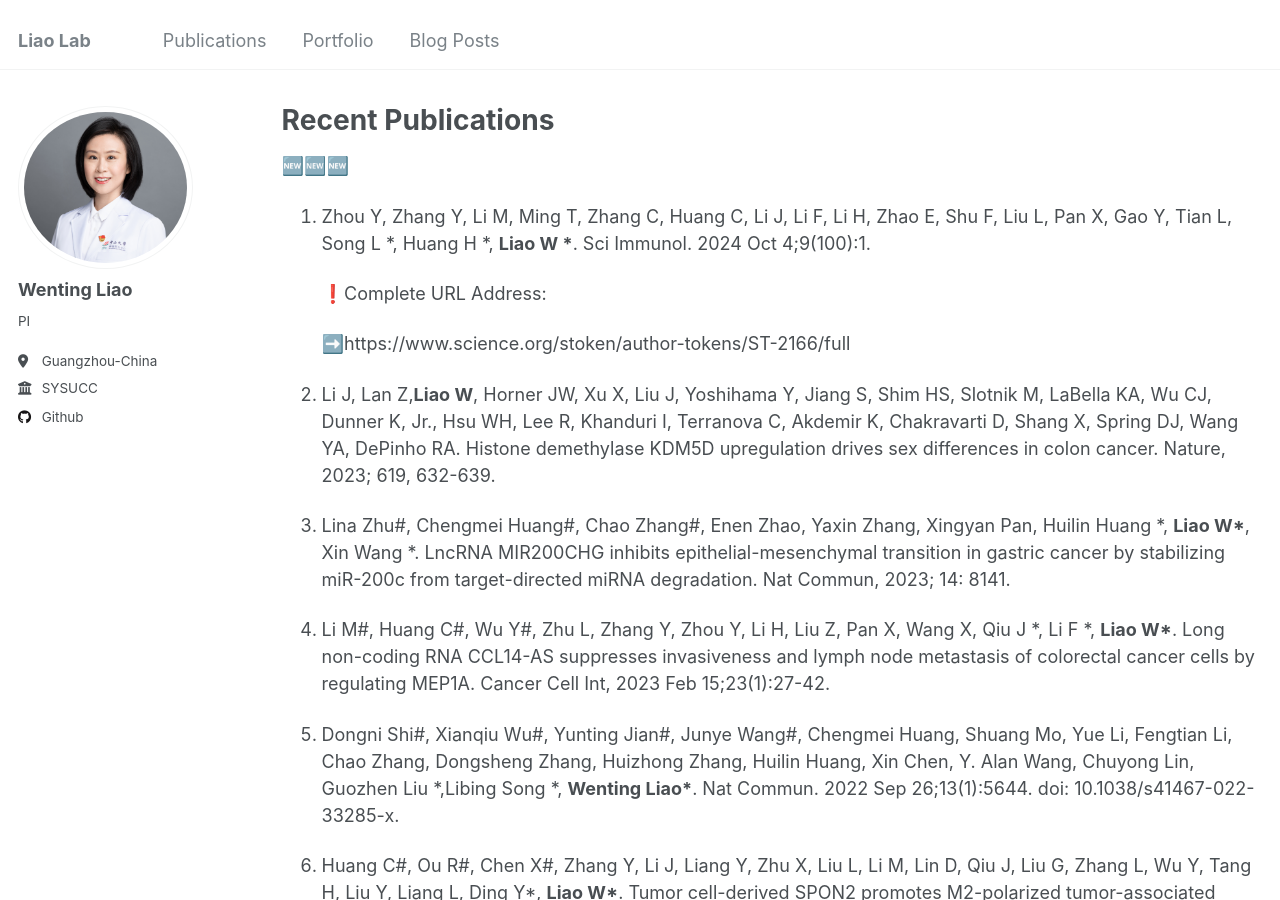
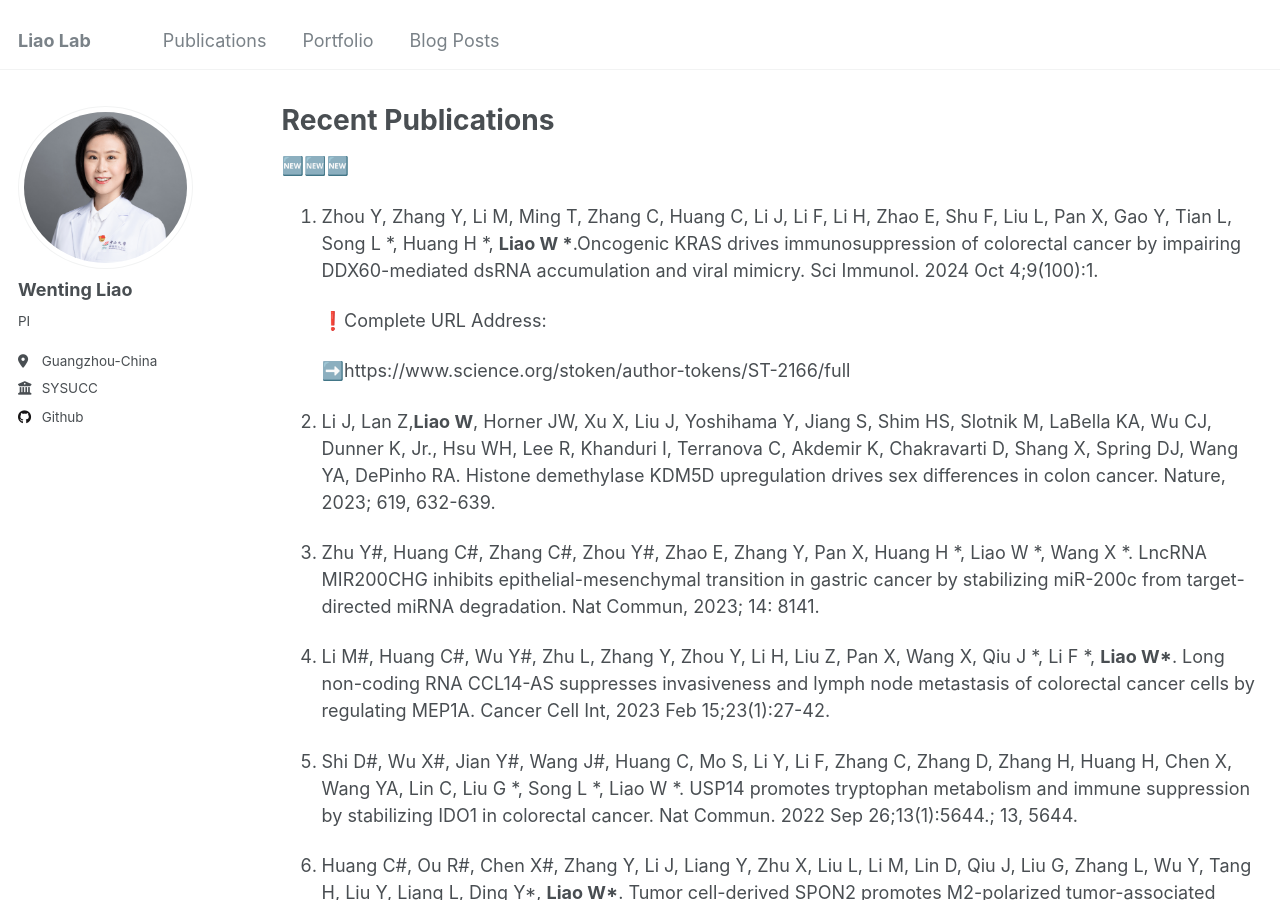
Before and after one commit to ImmunoTransLab/ImmunoTransLab, a Jekyll site: the page built from _pages/publications.md, in a window 1280 px wide and 900 px high. Built offline with Jekyll 4.4.1, drawn with Linux system fonts in a browser that asks for light colours.

Commit message:
Update publications.md

```diff
--- a/_pages/publications.md
+++ b/_pages/publications.md
@@ -9,33 +9,32 @@ author_profile: true
 
 
   🆕🆕🆕
-1. Zhou Y, Zhang Y, Li M, Ming T, Zhang C, Huang C, Li J, Li F, Li H, Zhao E, Shu F, Liu L, Pan X, Gao Y, Tian L, Song L *, Huang H *, __Liao W *__. Sci Immunol. 2024 Oct 4;9(100):1.
+1. Zhou Y, Zhang Y, Li M, Ming T, Zhang C, Huang C, Li J, Li F, Li H, Zhao E, Shu F, Liu L, Pan X, Gao Y, Tian L, Song L *, Huang H *, __Liao W *__.Oncogenic KRAS drives immunosuppression of colorectal cancer by impairing DDX60-mediated dsRNA accumulation and viral mimicry. Sci Immunol. 2024 Oct 4;9(100):1.
 
    ❗️Complete URL Address:
 
    ➡️https://www.science.org/stoken/author-tokens/ST-2166/full
 
 
-3. Li J, Lan Z,<strong>Liao W</strong>, Horner JW, Xu X, Liu J, Yoshihama Y, Jiang S, Shim HS, Slotnik M, LaBella KA, Wu CJ, Dunner K, Jr., Hsu WH, Lee R, Khanduri I, Terranova C, Akdemir K, Chakravarti D, Shang X, Spring DJ, Wang YA, DePinho RA. Histone demethylase KDM5D upregulation drives sex differences in colon cancer. Nature, 2023; 619, 632-639.
+2. Li J, Lan Z,<strong>Liao W</strong>, Horner JW, Xu X, Liu J, Yoshihama Y, Jiang S, Shim HS, Slotnik M, LaBella KA, Wu CJ, Dunner K, Jr., Hsu WH, Lee R, Khanduri I, Terranova C, Akdemir K, Chakravarti D, Shang X, Spring DJ, Wang YA, DePinho RA. Histone demethylase KDM5D upregulation drives sex differences in colon cancer. Nature, 2023; 619, 632-639.
 
 
-4. Lina Zhu#, Chengmei Huang#, Chao Zhang#, Enen Zhao, Yaxin Zhang, Xingyan Pan, Huilin Huang *, __Liao W*__, Xin Wang *. LncRNA MIR200CHG inhibits epithelial-mesenchymal transition in gastric cancer by stabilizing miR-200c from target-directed miRNA degradation. Nat Commun, 2023; 14: 8141.
+3. Zhu Y#, Huang C#, Zhang C#, Zhou Y#, Zhao E, Zhang Y, Pan X, Huang H *, Liao W *, Wang X *. LncRNA MIR200CHG inhibits epithelial-mesenchymal transition in gastric cancer by stabilizing miR-200c from target-directed miRNA degradation. Nat Commun, 2023; 14: 8141.
 
-
-5. Li M#, Huang C#, Wu Y#, Zhu L, Zhang Y, Zhou Y, Li H, Liu Z, Pan X, Wang X, Qiu J *, Li F *, <strong>Liao W*</strong>. Long non-coding RNA CCL14-AS suppresses invasiveness and lymph node metastasis of colorectal cancer cells by regulating MEP1A. Cancer Cell Int, 2023 Feb 15;23(1):27-42.
+4. Li M#, Huang C#, Wu Y#, Zhu L, Zhang Y, Zhou Y, Li H, Liu Z, Pan X, Wang X, Qiu J *, Li F *, <strong>Liao W*</strong>. Long non-coding RNA CCL14-AS suppresses invasiveness and lymph node metastasis of colorectal cancer cells by regulating MEP1A. Cancer Cell Int, 2023 Feb 15;23(1):27-42.
 
 
 
-6. Dongni Shi#, Xianqiu Wu#, Yunting Jian#, Junye Wang#, Chengmei Huang, Shuang Mo, Yue Li, Fengtian Li, Chao Zhang, Dongsheng Zhang, Huizhong Zhang, Huilin Huang, Xin Chen, Y. Alan Wang, Chuyong Lin, Guozhen Liu *,Libing Song *, <strong>Wenting Liao*</strong>. Nat Commun. 2022 Sep 26;13(1):5644. doi: 10.1038/s41467-022-33285-x.
+5. Shi D#, Wu X#, Jian Y#, Wang J#, Huang C, Mo S, Li Y, Li F, Zhang C, Zhang D, Zhang H, Huang H, Chen X, Wang YA, Lin C, Liu G *, Song L *, Liao W *. USP14 promotes tryptophan metabolism and immune suppression by stabilizing IDO1 in colorectal cancer. Nat Commun. 2022 Sep 26;13(1):5644.; 13, 5644.
 
 
-7. Huang C#, Ou R#, Chen X#, Zhang Y, Li J, Liang Y, Zhu X, Liu L, Li M, Lin D, Qiu J, Liu G, Zhang L, Wu Y, Tang H, Liu Y, Liang L, Ding Y*, <strong>Liao W*</strong>. Tumor cell-derived SPON2 promotes M2-polarized tumor-associated macrophage infiltration and cancer progression by activating PYK2 in CRC. J Exp Clin Cancer Res. 2021 Sep 28;40(1):304.
+6. Huang C#, Ou R#, Chen X#, Zhang Y, Li J, Liang Y, Zhu X, Liu L, Li M, Lin D, Qiu J, Liu G, Zhang L, Wu Y, Tang H, Liu Y, Liang L, Ding Y*, <strong>Liao W*</strong>. Tumor cell-derived SPON2 promotes M2-polarized tumor-associated macrophage infiltration and cancer progression by activating PYK2 in CRC. J Exp Clin Cancer Res. 2021 Sep 28;40(1):304.
 
 
-8. Wang S#, Qiu J#, Liu L#, Su C, Qi L, Huang C, Chen X, Zhang Y, Ye Y, Ding Y, Liang L*, <strong>Liao W*</strong>. CREB5 promotes invasiveness and metastasis in colorectal cancer by directly activating MET. J Exp Clin Cancer Res. 2020 Aug 25;39(1):168.
+7. Wang S#, Qiu J#, Liu L#, Su C, Qi L, Huang C, Chen X, Zhang Y, Ye Y, Ding Y, Liang L*, <strong>Liao W*</strong>. CREB5 promotes invasiveness and metastasis in colorectal cancer by directly activating MET. J Exp Clin Cancer Res. 2020 Aug 25;39(1):168.
 
 
-9. Zhu X#, Wang F#, Wu X, Li Z, Wang Z, Ren X, Zhou Y, Song F, Liang Y, Zeng Z, Liao W, Ding Y  *,__Liao W *__,Liang L  *. FBX8 promotes metastatic dormancy of colorectal cancer in liver. Cell Death Dis. 2020 Aug 14;11(8):622.
+8. Zhu X#, Wang F#, Wu X, Li Z, Wang Z, Ren X, Zhou Y, Song F, Liang Y, Zeng Z, Liao W, Ding Y  *,__Liao W *__,Liang L  *. FBX8 promotes metastatic dormancy of colorectal cancer in liver. Cell Death Dis. 2020 Aug 14;11(8):622.
 
 
-10. <strong>Liao W</strong>, Overman MJ, Boutin AT, Shang X, Zhao D, Dey P, Li J, Wang G, Lan Z, Li J, Tang M, Jiang S, Ma X, Chen P, Katkhuda R, Korphaisarn K, Chakravarti D, Chang A, Spring DJ, Chang Q, Zhang J, Maru DM, Maeda DY, Zebala JA, Kopetz S, Wang YA *, DePinho RA *. KRAS-IRF2 axis drives immune suppression and immune therapy resistance in colorectal cancer. Cancer Cell, 2019 Apr 15;35(4):559-572.
+9. <strong>Liao W</strong>, Overman MJ, Boutin AT, Shang X, Zhao D, Dey P, Li J, Wang G, Lan Z, Li J, Tang M, Jiang S, Ma X, Chen P, Katkhuda R, Korphaisarn K, Chakravarti D, Chang A, Spring DJ, Chang Q, Zhang J, Maru DM, Maeda DY, Zebala JA, Kopetz S, Wang YA *, DePinho RA *. KRAS-IRF2 axis drives immune suppression and immune therapy resistance in colorectal cancer. Cancer Cell, 2019 Apr 15;35(4):559-572.
```
